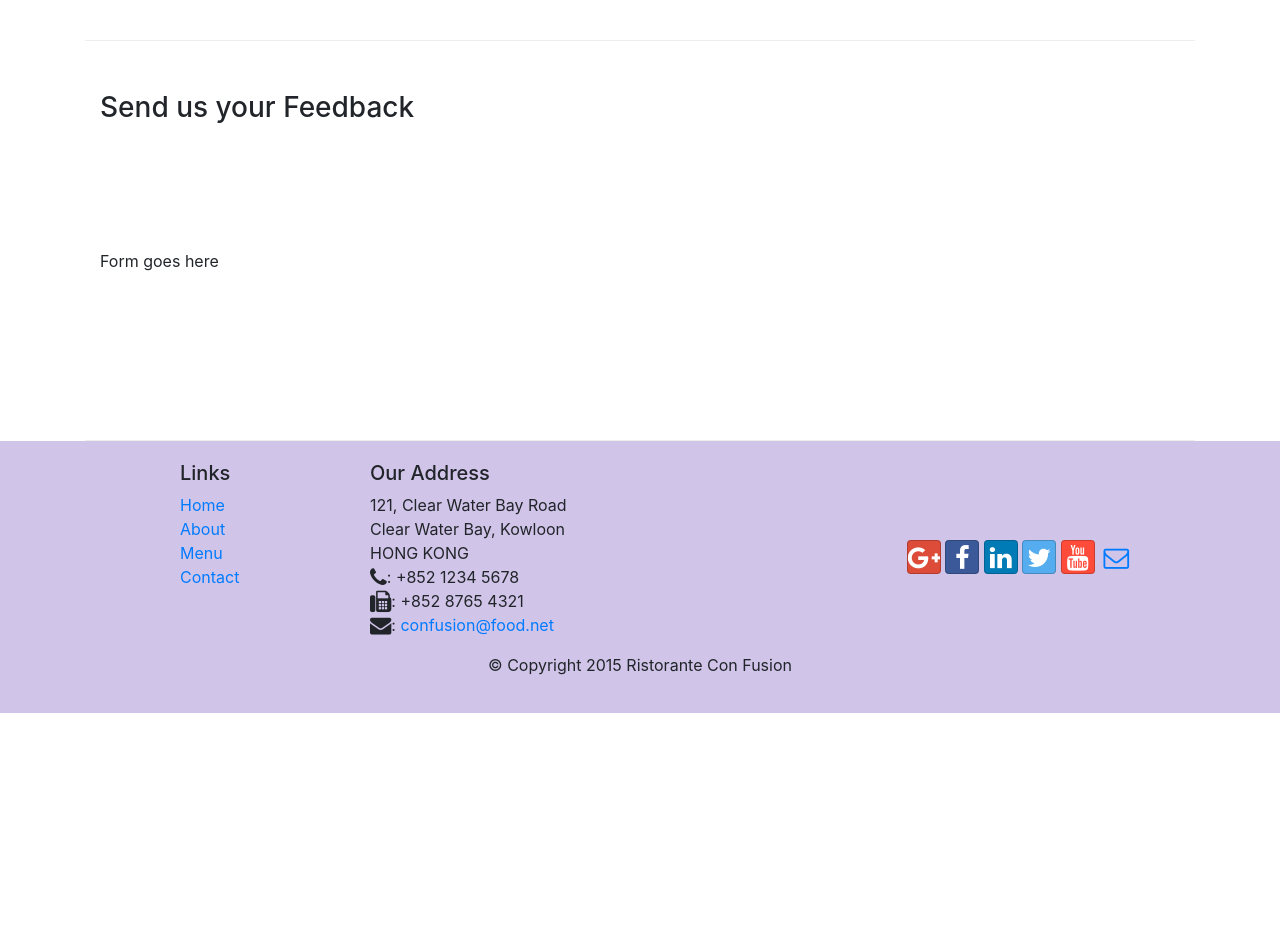
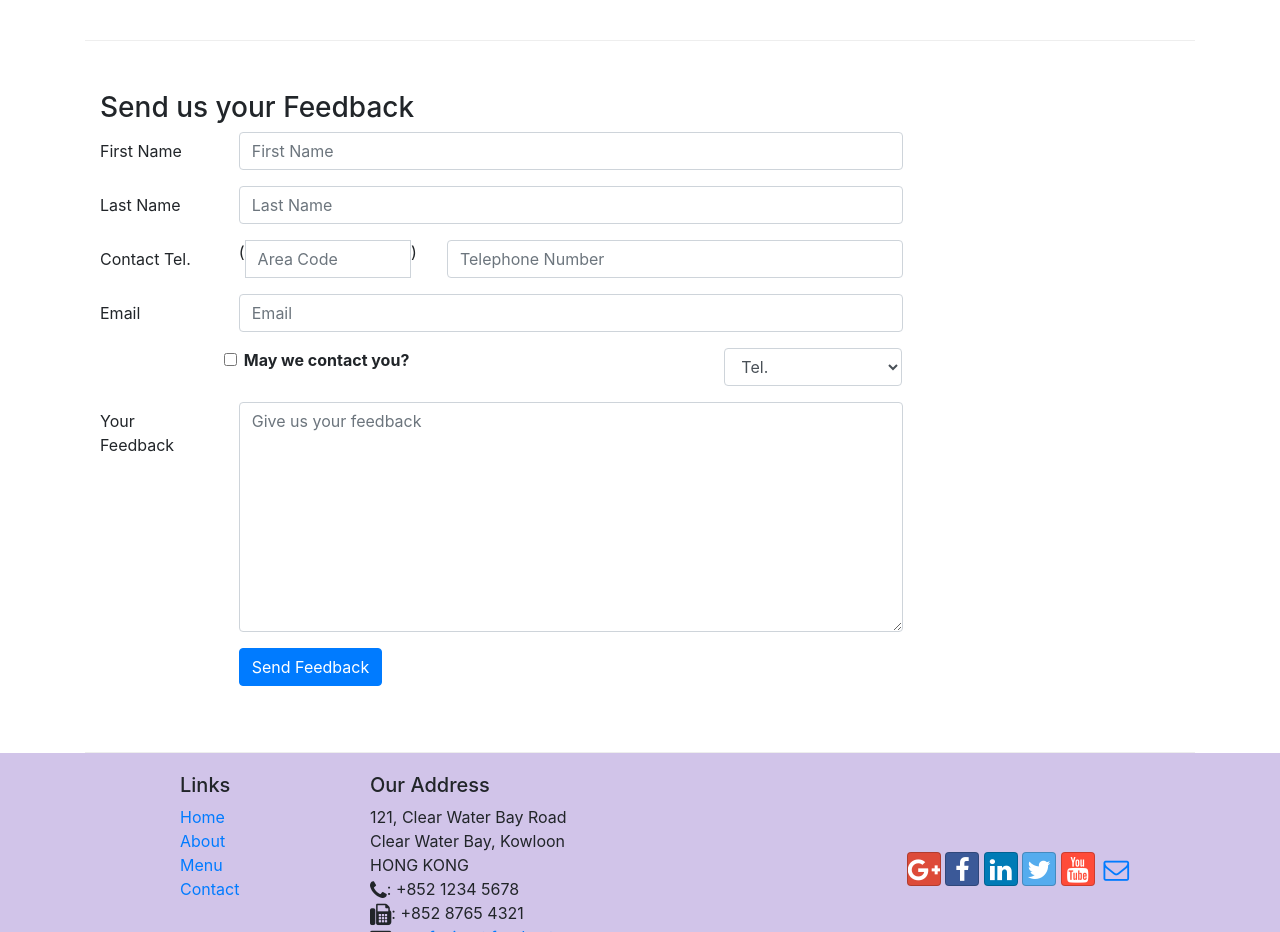
Before and after one commit to ArianeH/bootstrap_responsive-design, a website: page contactus.html in a window 1280 px wide. Shown: the part 800-1732 px from the top of the page. Before the commit the page ends 1513 px from the top, so only its background shows below. Drawn offline with nearby package versions, Linux system fonts and the light colour scheme.

Commit message:
Added feedback form

```diff
--- a/contactus.html
+++ b/contactus.html
@@ -93,7 +93,71 @@
 				<h3>Send us your Feedback</h3>
 			</div>
 			<div class="col-12 col-md-9">
-  Form goes here
+				<form action="">
+					<div class="form-group row">
+						<label for="firstname" class="col-md-2 col-form-label">First Name</label>
+						<div class="col-md-10">
+							<input type="text" class="form-control" id="firstname" name="firstname" placeholder="First Name">
+						</div>
+					</div>
+
+					<div class="form-group row">
+						<label for="lastname" class="col-md-2 col-form-label">Last Name</label>
+						<div class="col-md-10">
+							<input type="text" class="form-control" id="lastname" name="lastname" placeholder="Last Name">
+						</div>
+					</div>
+
+					<div class="form-group row">
+						<label for="telnum" class="col-md-2 col-form-label">Contact Tel.</label>
+						<div class="col-5 col-sm-4 col-md-3">
+							<div class="input-group">
+								<div class="input-group-addon">(</div>
+								<input type="tel" class="form-control" id="areacode" name="areacode" placeholder="Area Code">
+								<div class="input-group-addon">)</div>
+							</div>
+						</div>
+						<div class="col-7 col-sm-6 col-md-7">
+							<input type="tel" class="form-control" id="telnum" name="telnum" placeholder="Telephone Number">
+						</div>
+					</div>
+
+					<div class="form-group row">
+						<label for="emailid" class="col-md-2 col-form-label">Email</label>
+						<div class="col-md-10">
+							<input type="email" class="form-control" id="emailid" name="emailid" placeholder="Email">
+						</div>
+					</div>
+
+					<div class="form-group row">
+						<div class="form-check col-md-6 offset-md-2">
+							<label class="form-check-label">
+								<input type="checkbox" class="form-check-input" name="approve" value="">
+								<strong>May we contact you?</strong>
+							</label>
+						</div>
+						<div class="col-md-3 offset-md-1">
+							<select name="" id="" class="form-control">
+								<option value="">Tel.</option>
+								<option value="">Email</option>
+							</select>
+						</div>
+					</div>
+
+					<div class="form-group row">
+						<label for="feedback" class="col-md-2 col-form-label">Your Feedback</label>
+						<div class="col-md-10">
+							<textarea class="form-control" id="feedback" name="feedback" placeholder="Give us your feedback" rows="9"></textarea>
+						</div>
+					</div>
+
+					<div class="form-group row">
+						<div class="offset-md-2 col-md-10">
+							<button type="submit" class="btn btn-primary">Send Feedback</button>
+						</div>
+					</div>
+
+				</form>
 			</div>
 			<div class="col-12 col-md">
 			</div>
```
Lines whose indentation alone changed are shown as unchanged.
